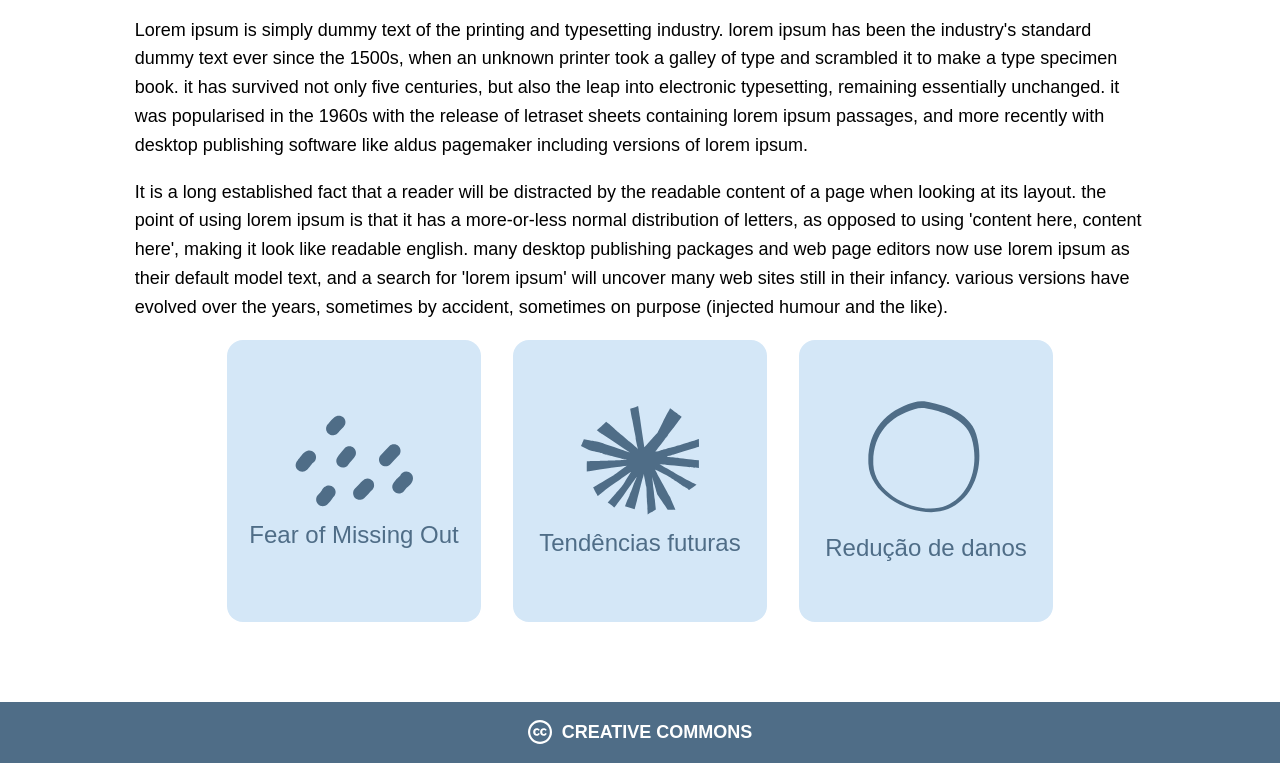
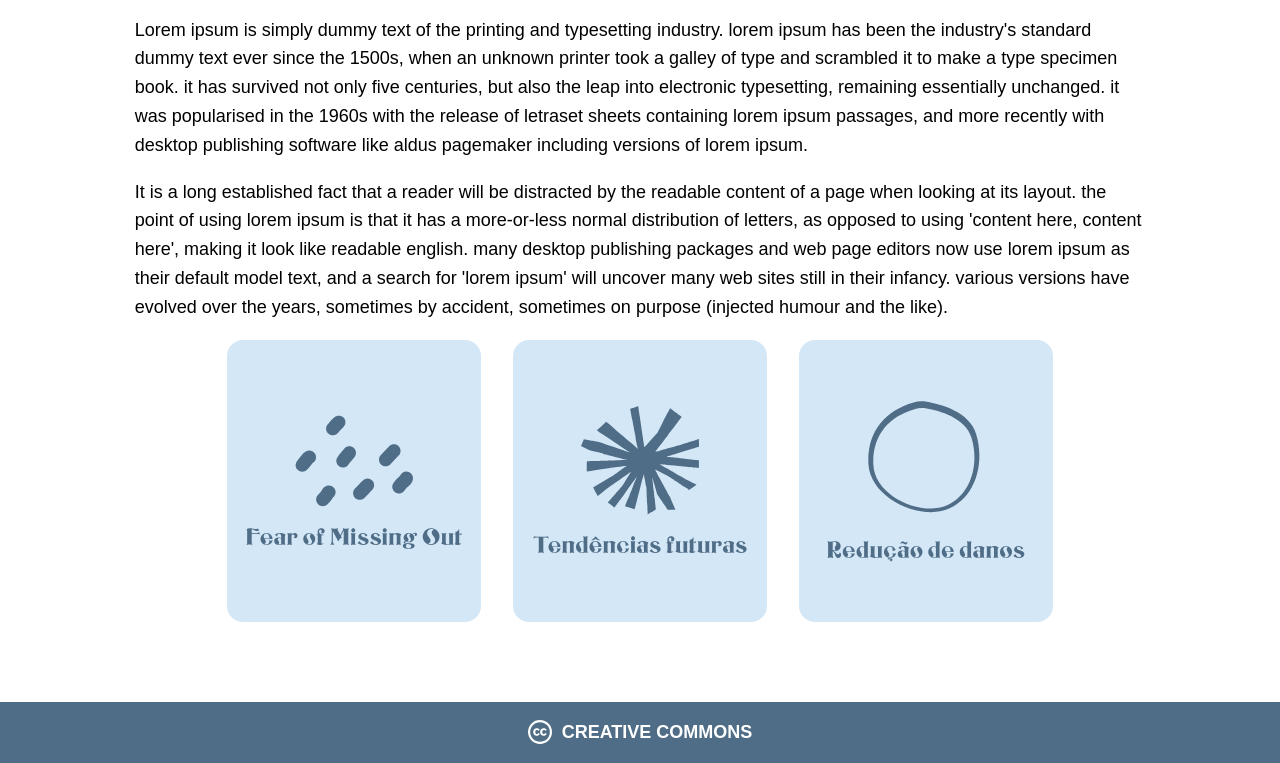
Before and after one commit to thihxm/projeto-html, a plain HTML site: page index.html in a window 1280 px wide. Shown: the part 625-1388 px from the top of the page. Drawn offline with Linux system fonts and the light colour scheme.

Commit message:
feat: added stylish font

```diff
--- a/index.html
+++ b/index.html
@@ -9,6 +9,13 @@
         <link
             href="https://fonts.googleapis.com/css2?family=Work+Sans:ital,wght@0,100..900;1,100..900&display=swap"
             rel="stylesheet"
+        />
+        <link
+            rel="preload"
+            href="./assets/fonts/Centaury-Display.woff2"
+            as="font"
+            type="font/woff2"
+            crossorigin
         />
 
         <link rel="stylesheet" href="/styles/base.css" />
--- a/styles/base.css
+++ b/styles/base.css
@@ -1,4 +1,5 @@
 @import url("./container.css");
+@import url("./centaury-display.css");
 
 :root {
     --primary-color: hsl(208, 26%, 42%);
@@ -111,6 +112,9 @@
     color: var(--primary-color);
     border-radius: 1rem;
     text-align: center;
+    font-family: "Centaury Display", sans-serif;
+    font-weight: normal;
+    font-style: normal;
     font-size: clamp(1.5rem, 3vmin, 2.25rem);
     text-decoration: none;
 
--- /dev/null
+++ b/styles/centaury-display.css
@@ -0,0 +1,8 @@
+@font-face {
+    font-family: "Centaury Display";
+    src: local("Centaury Display"), local("Centaury-Display"),
+        url("../assets/fonts/Centaury-Display.woff2") format("woff2");
+    font-weight: normal;
+    font-style: normal;
+    font-display: swap;
+}
```
Also changed, not shown: assets/fonts/Centaury-Display.woff2 (added).
